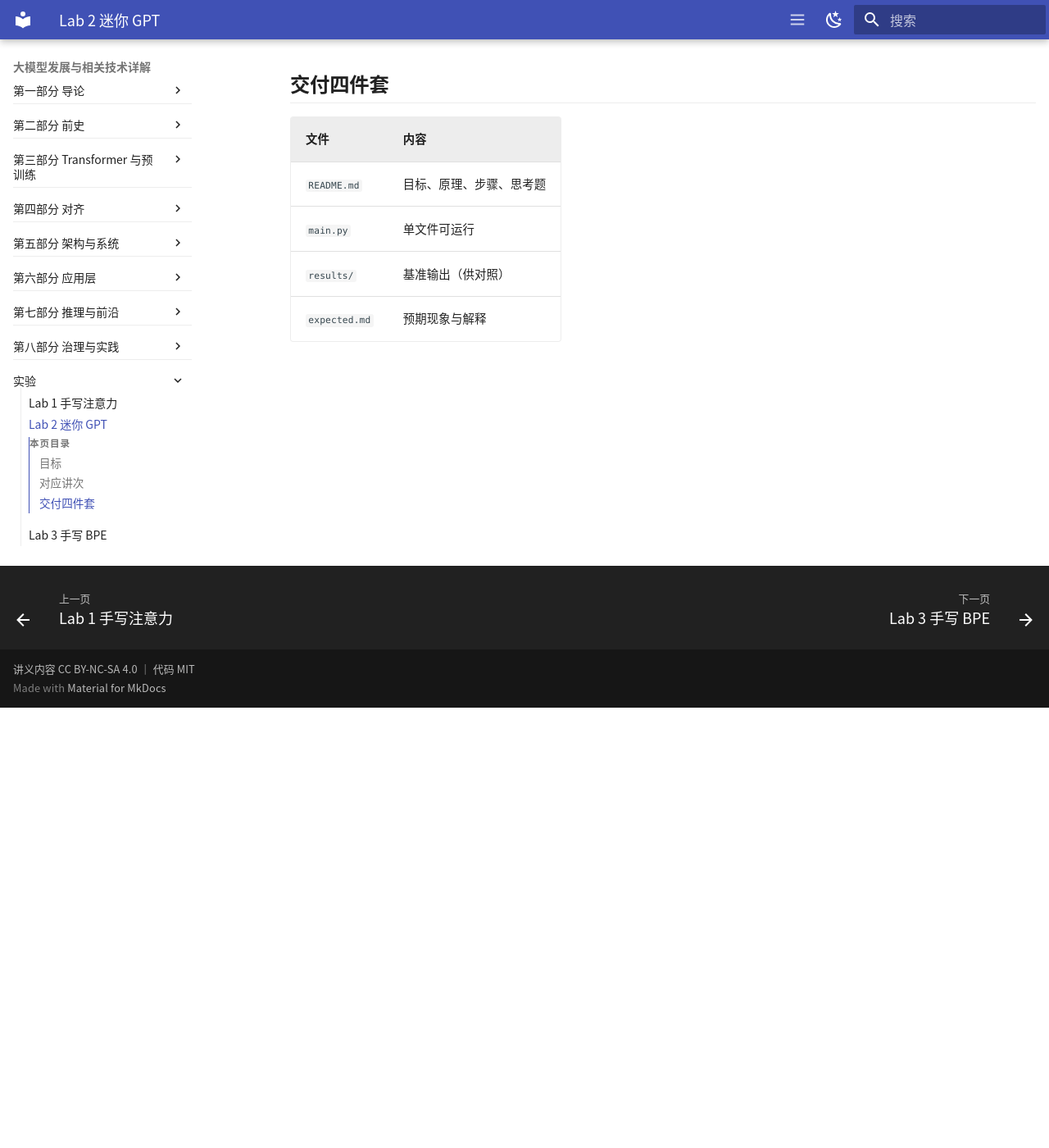
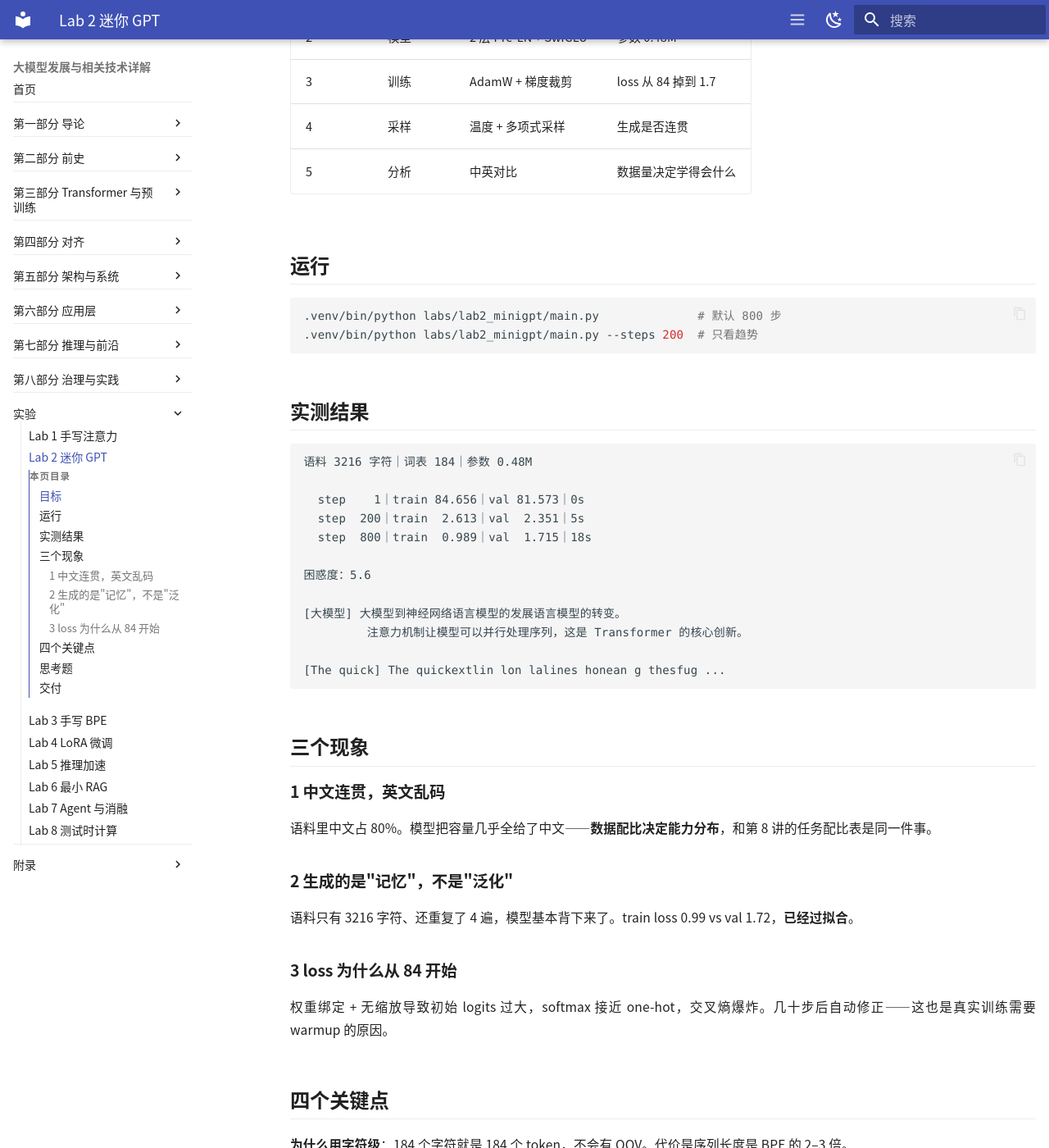
Before and after one commit to YouhuiWang/llm-course-notes, an MkDocs documentation site: the page built from docs/labs/lab2-minigpt.md, in a window 1280 px wide and 1400 px high, scrolled down 537 px. Shown: the whole window at 82% size. Built offline with MkDocs 1.6.1 and Material for MkDocs 9.7.7, drawn with Linux system fonts in a browser that asks for light colours; nearby versions of some CDN libraries; library files that are not in the unit come from our copies; some of the changed text lies outside the part shown.

Commit message:
lab: Lab2 迷你 GPT（0.48M 参数，CPU 20 秒训完）

````diff
--- a/docs/labs/lab2-minigpt.md
+++ b/docs/labs/lab2-minigpt.md
@@ -1,21 +1,78 @@
 # Lab 2　迷你 GPT
 
-!!! info "状态"
-    实验代码正在整理中。所有实验设计为 **CPU 可跑**，依赖见仓库根目录 `requirements-lab.txt`。
+!!! abstract "实验信息"
+    **对应讲次**：[第 5 讲 Block 与三大范式](../02-transformer/l05-block-and-paradigms.md)
+    **耗时**：20 分钟　**硬件**：CPU（4 核即可）　**依赖**：`torch`
 
 ## 目标
 
-2 层 4 头，TinyShakespeare，10 分钟 CPU 训练，观察 loss 曲线
+从零搭一个 0.48M 参数的字符级 GPT，**CPU 上 20 秒训完**，观察 loss 收敛与生成质量。
 
-## 对应讲次
+| # | 环节 | 实现 | 观察什么 |
+|---|---|---|---|
+| 1 | 分词 | 字符级 | 词表只有 184 个 |
+| 2 | 模型 | 2 层 Pre-LN + SwiGLU | 参数 0.48M |
+| 3 | 训练 | AdamW + 梯度裁剪 | loss 从 84 掉到 1.7 |
+| 4 | 采样 | 温度 + 多项式采样 | 生成是否连贯 |
+| 5 | 分析 | 中英对比 | 数据量决定学得会什么 |
 
-[L5–L7](../02-transformer/l04-attention.md) 及相关章节。
+## 运行
 
-## 交付四件套
+```bash
+.venv/bin/python labs/lab2_minigpt/main.py              # 默认 800 步
+.venv/bin/python labs/lab2_minigpt/main.py --steps 200  # 只看趋势
+```
 
-| 文件 | 内容 |
-|---|---|
-| `README.md` | 目标、原理、步骤、思考题 |
-| `main.py` | 单文件可运行 |
-| `results/` | 基准输出（供对照） |
-| `expected.md` | 预期现象与解释 |
+## 实测结果
+
+```
+语料 3216 字符｜词表 184｜参数 0.48M
+
+  step    1｜train 84.656｜val 81.573｜0s
+  step  200｜train  2.613｜val  2.351｜5s
+  step  800｜train  0.989｜val  1.715｜18s
+
+困惑度：5.6
+
+[大模型] 大模型到神经网络语言模型的发展语言模型的转变。
+         注意力机制让模型可以并行处理序列，这是 Transformer 的核心创新。
+
+[The quick] The quickextlin lon lalines honean g thesfug ...
+```
+
+## 三个现象
+
+### 1 中文连贯，英文乱码
+
+语料里中文占 80%。模型把容量几乎全给了中文——**数据配比决定能力分布**，和第 8 讲的任务配比表是同一件事。
+
+### 2 生成的是"记忆"，不是"泛化"
+
+语料只有 3216 字符、还重复了 4 遍，模型基本背下来了。train loss 0.99 vs val 1.72，**已经过拟合**。
+
+### 3 loss 为什么从 84 开始
+
+权重绑定 + 无缩放导致初始 logits 过大，softmax 接近 one-hot，交叉熵爆炸。几十步后自动修正——这也是真实训练需要 warmup 的原因。
+
+## 四个关键点
+
+**为什么用字符级**：184 个字符就是 184 个 token，不会有 OOV。代价是序列长度是 BPE 的 2–3 倍。
+
+**参数量验算**：$12Ld^2=12\times2\times128^2\approx393$K，加词嵌入约 0.42M，实测 0.48M。
+
+**为什么生成会"接不上"**：上下文窗口 128，生成超过窗口就"忘了"开头——第 12 讲的长上下文问题，只是规模缩小了。
+
+**困惑度不能跨词表比较**：5.6 对这个 184 字符的封闭词表算不错，换真实语料（词表 10 万）会完全不同。
+
+## 思考题
+
+1. `--steps` 改成 100，困惑度是多少？生成质量差在哪？
+2. 删掉语料里的英文，英文提示会生成什么？
+3. `d` 从 128 改成 256，参数量变成多少？训练时间呢？
+4. train loss 比 val loss 低这么多，怎么缓解？
+
+## 交付
+
+- `main.py` 跑通，能看到 loss 曲线与生成样本
+- 回答思考题 1–4
+- 温度调到 0.3 与 1.5，对比生成差异
````
Also changed, not shown: docs/labs/index.md (+1 -1 lines), labs/lab2_minigpt/README.md (added, +100 -0 lines), labs/lab2_minigpt/expected.md (added, +65 -0 lines), 4 other files.
